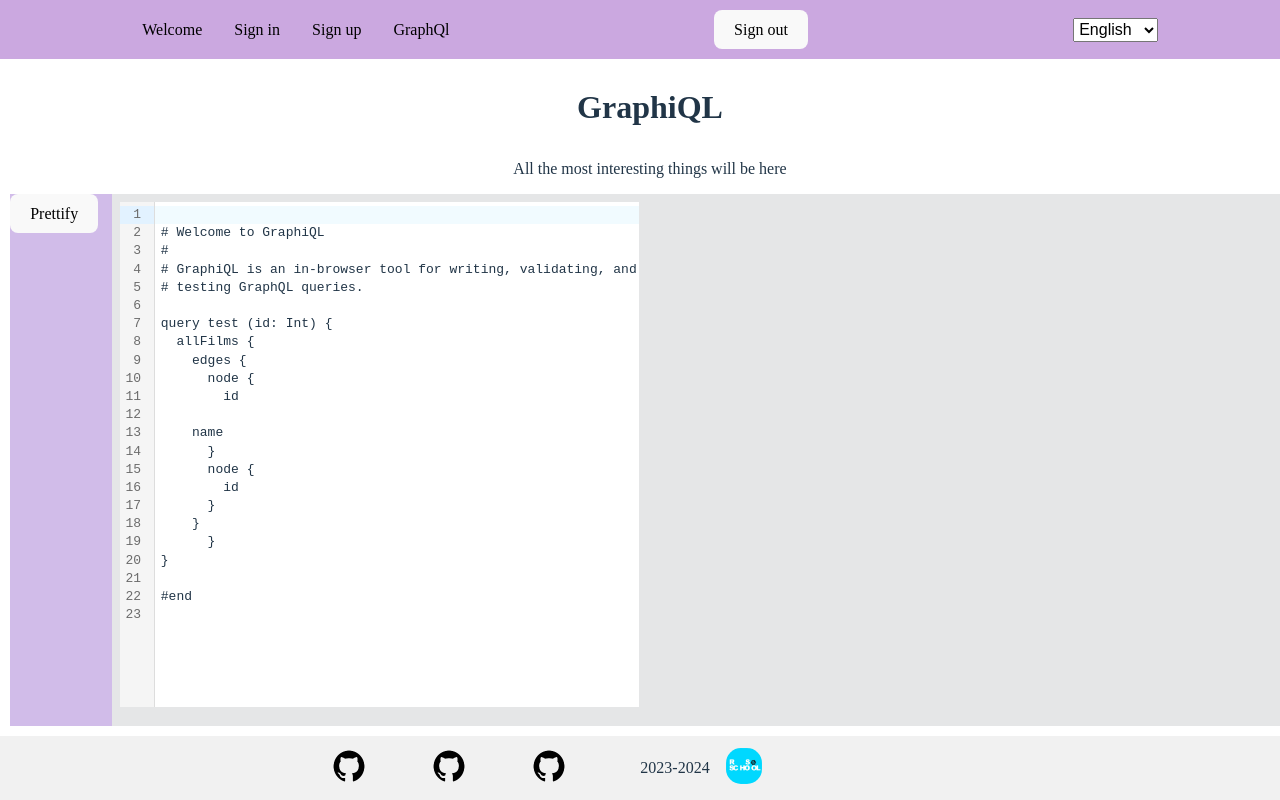
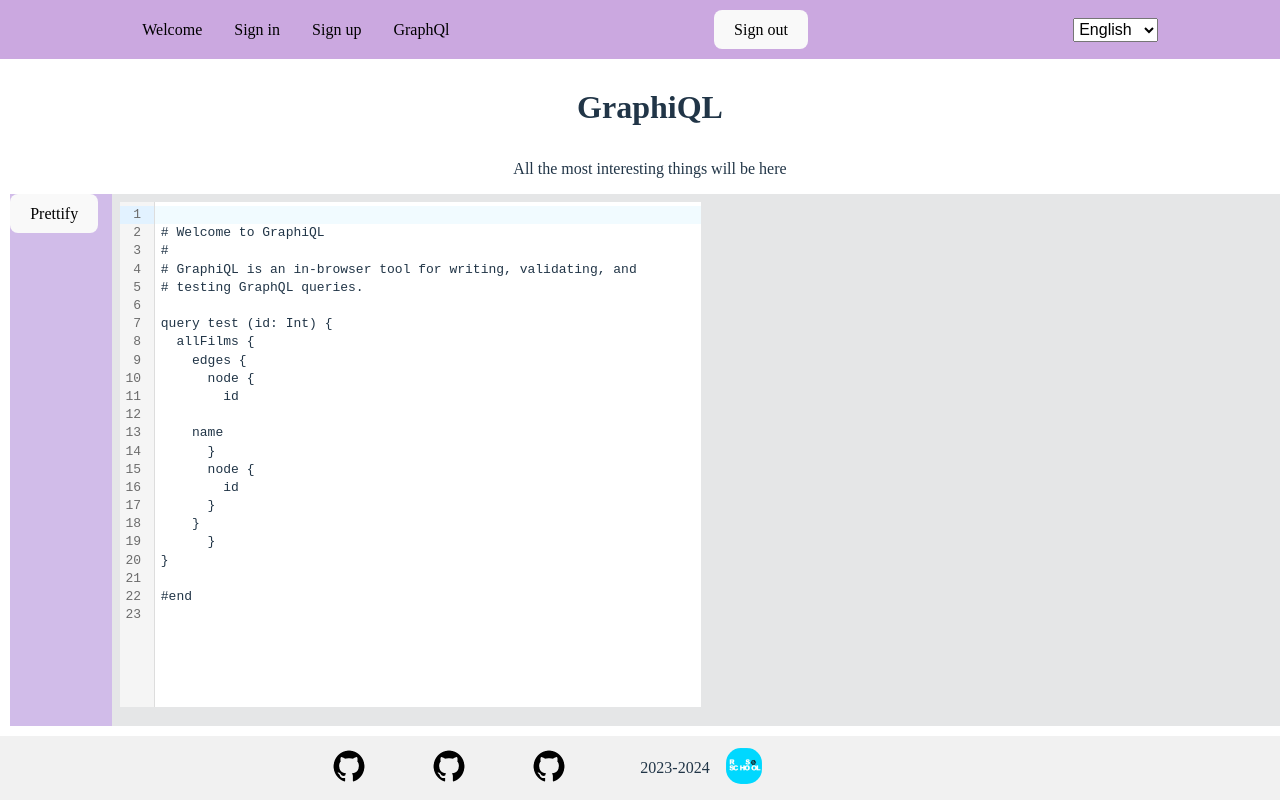
Before and after one commit to ffriday/graphiql-app, a React (Vite) app: page /graphiQL in a window 1280 px wide. Built offline with nearby package versions, Linux system fonts and the light colour scheme.

Commit message:
feat: add editor basic style

```diff
--- a/src/components/editor/editor.tsx
+++ b/src/components/editor/editor.tsx
@@ -21,6 +21,12 @@ export const Editor = () => {
   );
 
   return (
-    <CodeMirror value={value} width="100%" height="100%" onChange={onChange} />
+    <CodeMirror
+      className="editor"
+      value={value}
+      width="100%"
+      height="100%"
+      onChange={onChange}
+    />
   );
 };
--- a/src/pages/graphiQL-page/graphiQL.css
+++ b/src/pages/graphiQL-page/graphiQL.css
@@ -8,12 +8,14 @@
   background-color: rgb(209, 188, 233);
   height: 100%;
   flex: 0 0 8%;
+  width: 100px;
 }
 .session {
     height: 95%;
     flex: 1;
     padding: 0.5rem;
     display: flex;
+    width: calc(100% - 100px);
 }
 .editor {
    background-color: white;
```
